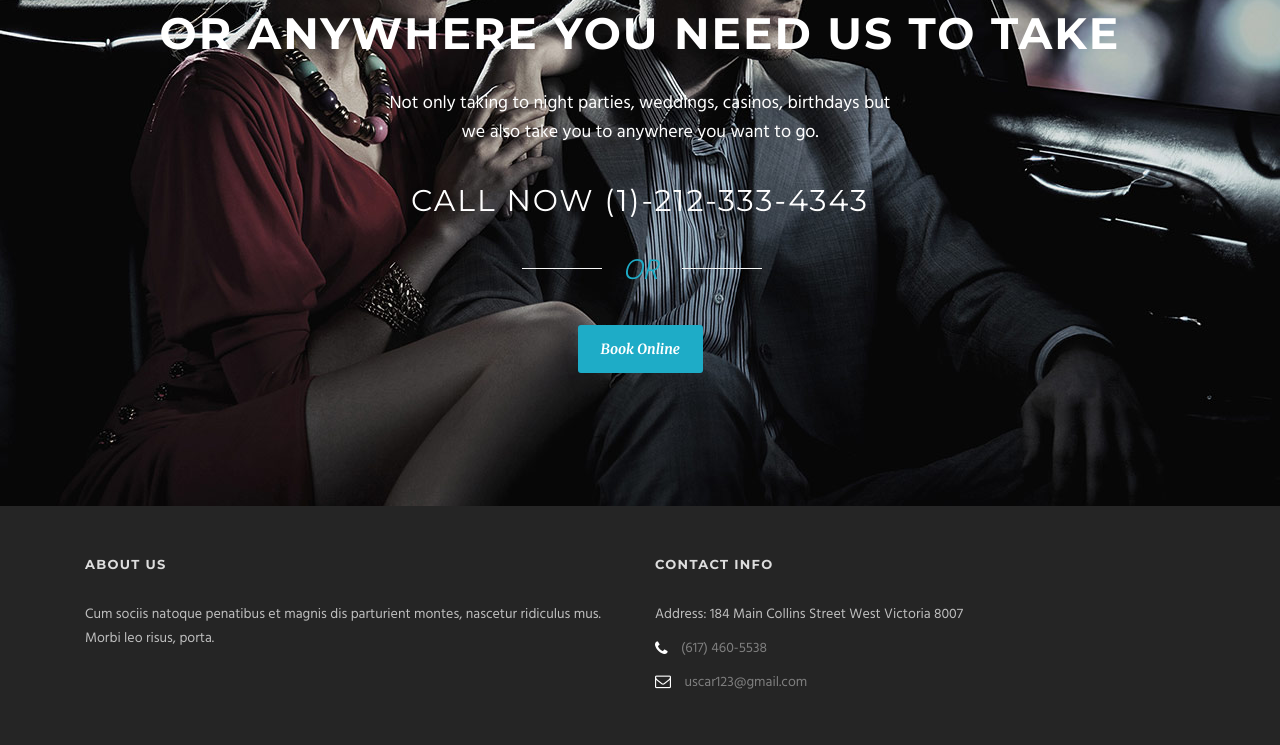
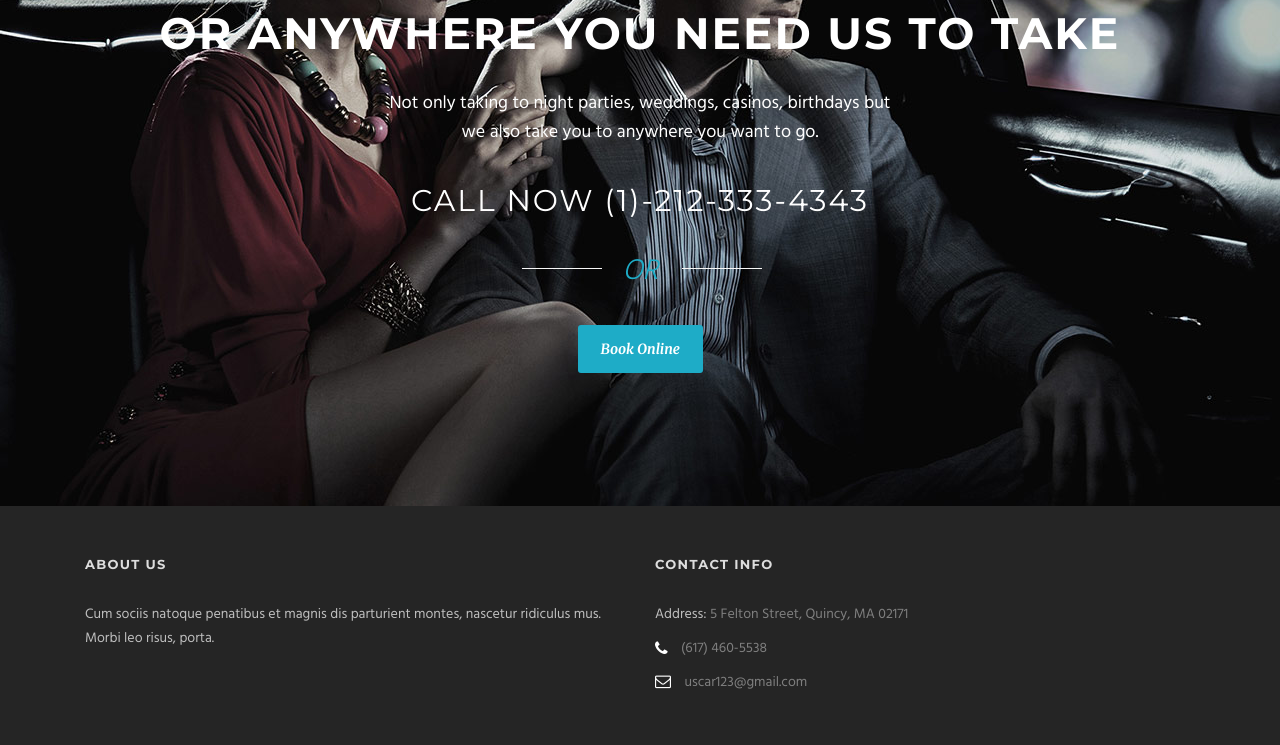
Before and after one commit to longpham91/car-services-roger, a website: page static/index.html in a window 1280 px wide. Shown: the part 3586-4331 px from the top of the page. Drawn offline with nearby package versions, Linux system fonts and the light colour scheme; some packages are replaced by stand-ins of ours; files that its build step writes are made by us from their sources; no server answers; a web font is replaced by a local one.

Commit message:
add address

```diff
--- a/static/index.html
+++ b/static/index.html
@@ -690,7 +690,7 @@ Book Online</a>
                     <div id="text-9" class="widget widget_text limoking-item limoking-widget">
                         <h3 class="limoking-widget-title">Contact Info</h3>
                         <div class="clear"></div>
-                        <div class="textwidget">Address: 184 Main Collins Street West Victoria 8007
+                        <div class="textwidget">Address: <a href="https://goo.gl/maps/CokT7aShhDu">5 Felton Street, Quincy, MA 02171</a>
 
                             <span class="clear"></span><span class="limoking-space" style="margin-top: 10px; display: block;"></span>
 
```
